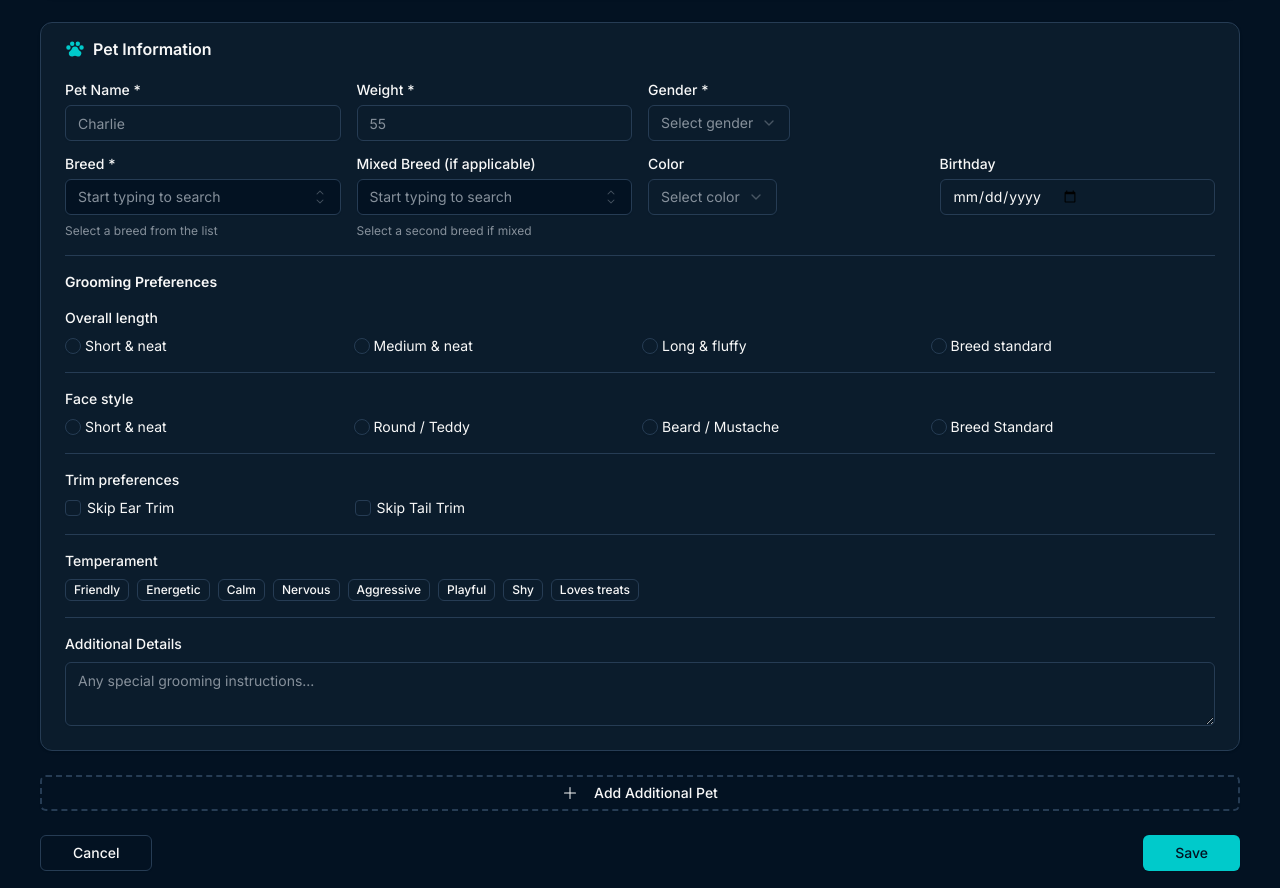
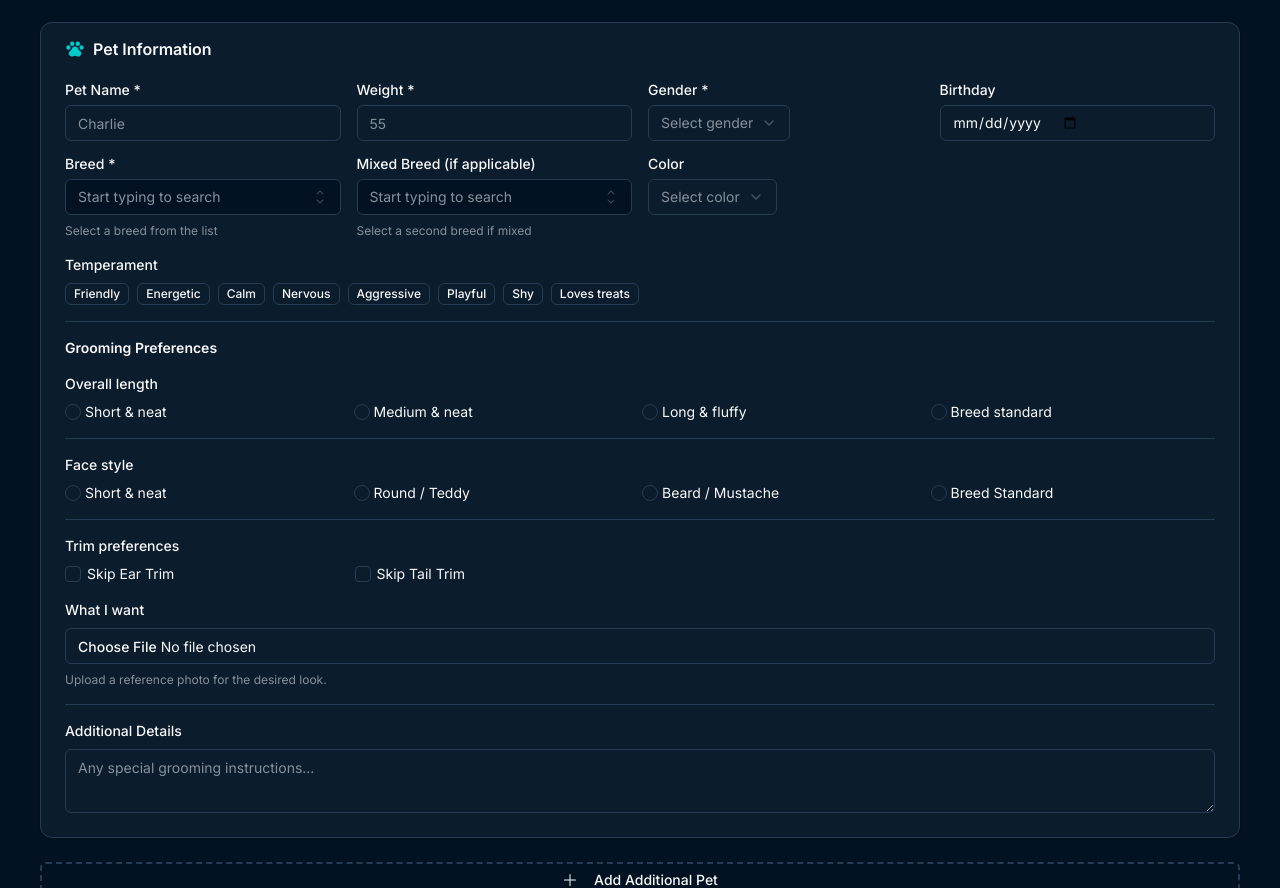
Before and after one commit to JimmysRanch/126, a React (Vite) app: page /clients/new in a window 1280 px wide. Shown: the part 439-1327 px from the top of the page. Built offline with nearby package versions, Linux system fonts and the light colour scheme.

Commit message:
Move birthday field after gender

```diff
--- a/src/lib/types.ts
+++ b/src/lib/types.ts
@@ -19,6 +19,7 @@ export interface Pet {
   faceStyle?: string
   skipEarTrim?: boolean
   skipTailTrim?: boolean
+  desiredStylePhoto?: string
   groomingNotes?: string
 }
 
--- a/src/pages/AddClient.tsx
+++ b/src/pages/AddClient.tsx
@@ -74,6 +74,7 @@ interface PetInfo {
   faceStyle: string
   skipEarTrim: boolean
   skipTailTrim: boolean
+  desiredStylePhoto: string
   groomingNotes: string
   temperament: string[]
 }
@@ -129,6 +130,7 @@ export function AddClient() {
       faceStyle: '',
       skipEarTrim: false,
       skipTailTrim: false,
+      desiredStylePhoto: '',
       groomingNotes: '',
       temperament: []
     }
@@ -150,6 +152,7 @@ export function AddClient() {
       faceStyle: '',
       skipEarTrim: false,
       skipTailTrim: false,
+      desiredStylePhoto: '',
       groomingNotes: '',
       temperament: []
     }
@@ -274,6 +277,7 @@ export function AddClient() {
         faceStyle: pet.faceStyle,
         skipEarTrim: pet.skipEarTrim,
         skipTailTrim: pet.skipTailTrim,
+        desiredStylePhoto: pet.desiredStylePhoto || undefined,
         groomingNotes: pet.groomingNotes.trim(),
         temperament: pet.temperament
       }
@@ -462,7 +466,7 @@ export function AddClient() {
                     placeholder="55"
                   />
                 </div>
-                <div className="space-y-2 col-span-2">
+                <div className="space-y-2 col-span-1">
                   <Label htmlFor={`pet-gender-${pet.id}`}>Gender *</Label>
                   <Select
                     value={pet.gender}
@@ -476,6 +480,15 @@ export function AddClient() {
                       <SelectItem value="Female">Female</SelectItem>
                     </SelectContent>
                   </Select>
+                </div>
+                <div className="space-y-2 col-span-1">
+                  <Label htmlFor={`pet-birthday-${pet.id}`}>Birthday</Label>
+                  <Input
+                    id={`pet-birthday-${pet.id}`}
+                    type="date"
+                    value={pet.birthday}
+                    onChange={(e) => updatePet(pet.id, 'birthday', e.target.value)}
+                  />
                 </div>
               </div>
 
@@ -540,14 +553,33 @@ export function AddClient() {
                     </SelectContent>
                   </Select>
                 </div>
-                <div className="space-y-2">
-                  <Label htmlFor={`pet-birthday-${pet.id}`}>Birthday</Label>
-                  <Input
-                    id={`pet-birthday-${pet.id}`}
-                    type="date"
-                    value={pet.birthday}
-                    onChange={(e) => updatePet(pet.id, 'birthday', e.target.value)}
-                  />
+              </div>
+
+              <div className="space-y-2">
+                <Label className="text-sm font-medium mb-2 block">Temperament</Label>
+                <div className="flex flex-wrap gap-2">
+                  {temperamentOptions.map((option) => {
+                    const isSelected = pet.temperament.includes(option)
+                    return (
+                      <Badge
+                        key={option}
+                        variant={isSelected ? "default" : "outline"}
+                        className={`cursor-pointer transition-colors ${
+                          isSelected
+                            ? "bg-primary text-primary-foreground hover:bg-primary/90"
+                            : "hover:bg-secondary"
+                        }`}
+                        onClick={() => {
+                          const newTemperament = isSelected
+                            ? pet.temperament.filter(t => t !== option)
+                            : [...pet.temperament, option]
+                          updatePet(pet.id, 'temperament', newTemperament)
+                        }}
+                      >
+                        {option}
+                      </Badge>
+                    )
+                  })}
                 </div>
               </div>
 
@@ -656,34 +688,30 @@ export function AddClient() {
                   </div>
                 </div>
 
-                <Separator />
-
-                <div>
-                  <Label className="text-sm font-medium mb-2 block">Temperament</Label>
-                  <div className="flex flex-wrap gap-2">
-                    {temperamentOptions.map((option) => {
-                      const isSelected = pet.temperament.includes(option)
-                      return (
-                        <Badge
-                          key={option}
-                          variant={isSelected ? "default" : "outline"}
-                          className={`cursor-pointer transition-colors ${
-                            isSelected
-                              ? "bg-primary text-primary-foreground hover:bg-primary/90"
-                              : "hover:bg-secondary"
-                          }`}
-                          onClick={() => {
-                            const newTemperament = isSelected
-                              ? pet.temperament.filter(t => t !== option)
-                              : [...pet.temperament, option]
-                            updatePet(pet.id, 'temperament', newTemperament)
-                          }}
-                        >
-                          {option}
-                        </Badge>
-                      )
-                    })}
-                  </div>
+                <div className="space-y-2">
+                  <Label htmlFor={`${pet.id}-desired-style`} className="text-sm font-medium">What I want</Label>
+                  <Input
+                    id={`${pet.id}-desired-style`}
+                    type="file"
+                    accept="image/*"
+                    onChange={(e) => {
+                      const file = e.target.files?.[0]
+                      if (!file) {
+                        updatePet(pet.id, 'desiredStylePhoto', '')
+                        return
+                      }
+                      const reader = new FileReader()
+                      reader.onload = () => {
+                        updatePet(
+                          pet.id,
+                          'desiredStylePhoto',
+                          typeof reader.result === 'string' ? reader.result : ''
+                        )
+                      }
+                      reader.readAsDataURL(file)
+                    }}
+                  />
+                  <p className="text-xs text-muted-foreground">Upload a reference photo for the desired look.</p>
                 </div>
 
                 <Separator />
```
